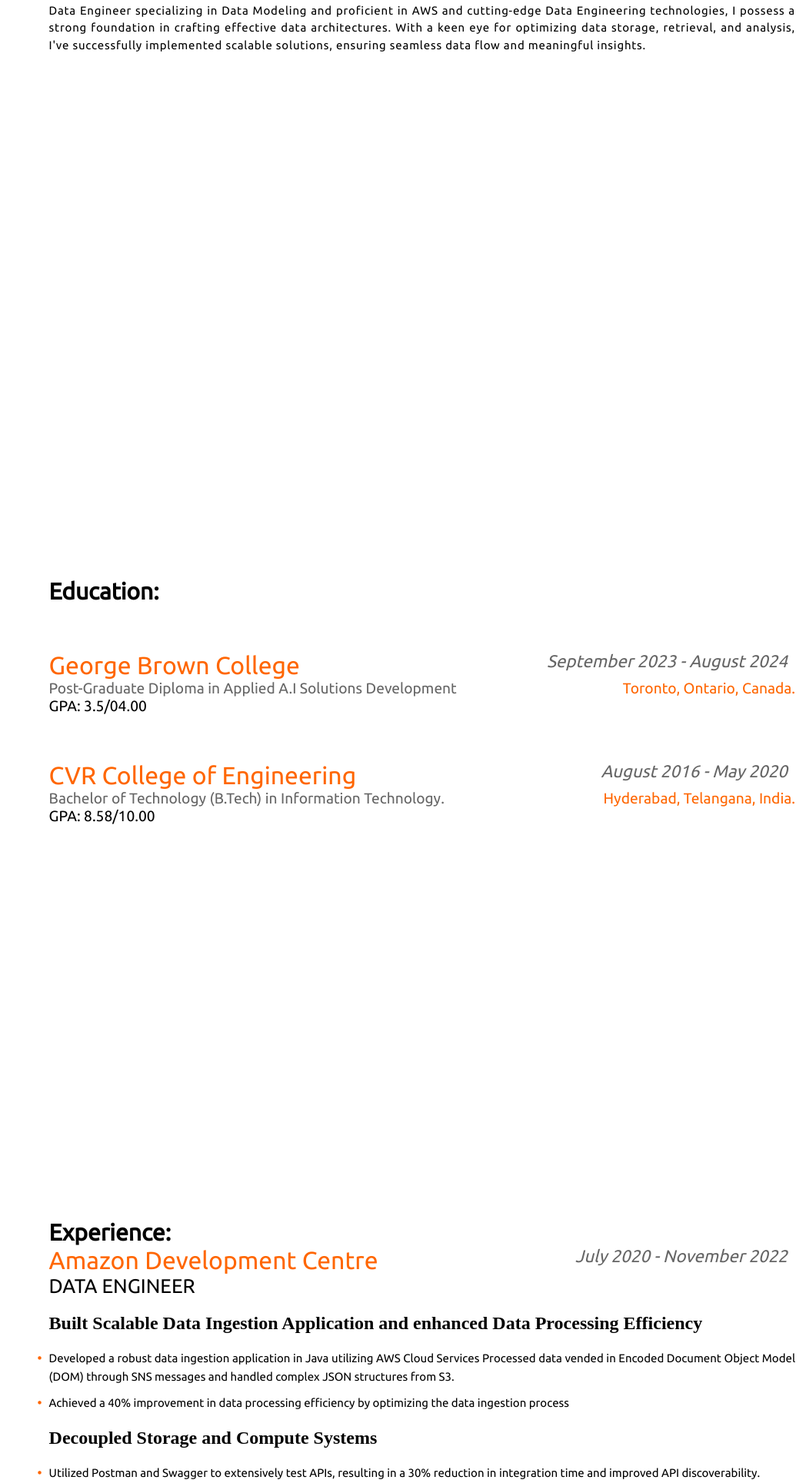
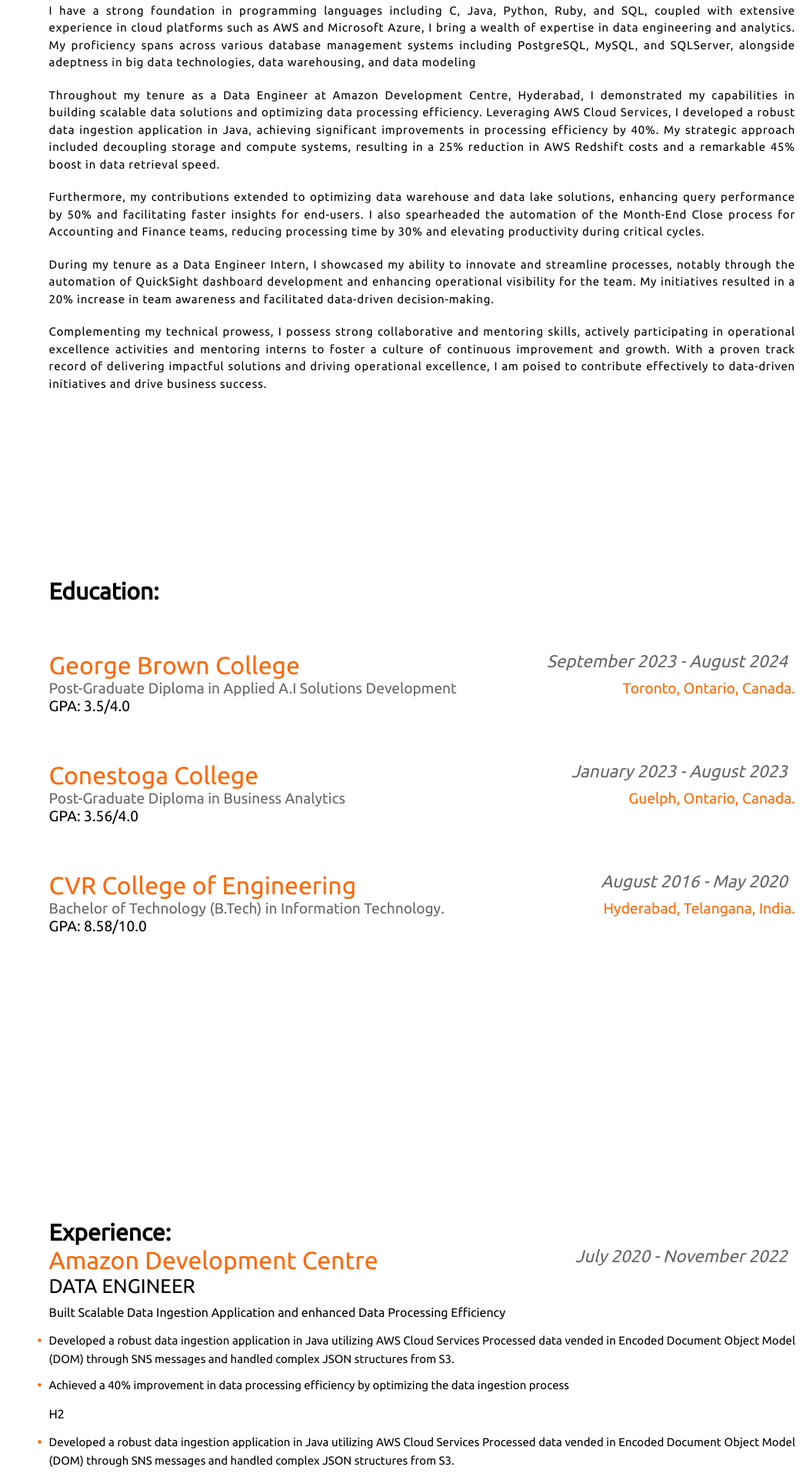
Before and after one commit to CodeNub1/My-Resume, a plain HTML site: page index.html in a window 1280 px wide. Shown: the part 877-2800 px from the top of the page at 77% size, without its empty margins (232-1280 px from the left). Drawn offline with nearby package versions, Linux system fonts and the light colour scheme; a small style sheet from the web is missing.

Commit message:
Refactored Code

```diff
--- a/css/style.css
+++ b/css/style.css
@@ -258,6 +258,12 @@ body {
     font-family: 'Ubuntu', sans-serif;
     color: black;
     font-size: 1.6rem;
+  }
+
+  .experience-sub-sub-heading {
+    font-family: 'Ubuntu', sans-serif;
+    color: black;
+    font-size: 1.0rem;
   }
 
   /* Style for experience details */
--- a/index.html
+++ b/index.html
@@ -71,7 +71,19 @@
                 <h1 class="summary-bold-heading">Professional Summary:</h1>
                 <div class="summary-details">
                     <div>
-                        Data Engineer specializing in Data Modeling and proficient in AWS and cutting-edge Data Engineering technologies, I possess a strong foundation in crafting effective data architectures. With a keen eye for optimizing data storage, retrieval, and analysis, I've successfully implemented scalable solutions, ensuring seamless data flow and meaningful insights.
+                        I have a strong foundation in programming languages including C, Java, Python, Ruby, and SQL, coupled with extensive experience in cloud platforms such as AWS and Microsoft Azure, I bring a wealth of expertise in data engineering and analytics. My proficiency spans across various database management systems including PostgreSQL, MySQL, and SQLServer, alongside adeptness in big data technologies, data warehousing, and data modeling
+                    </div>
+                    <div>
+                        Throughout my tenure as a Data Engineer at Amazon Development Centre, Hyderabad, I demonstrated my capabilities in building scalable data solutions and optimizing data processing efficiency. Leveraging AWS Cloud Services, I developed a robust data ingestion application in Java, achieving significant improvements in processing efficiency by 40%. My strategic approach included decoupling storage and compute systems, resulting in a 25% reduction in AWS Redshift costs and a remarkable 45% boost in data retrieval speed.
+                    </div>
+                    <div>
+                        Furthermore, my contributions extended to optimizing data warehouse and data lake solutions, enhancing query performance by 50% and facilitating faster insights for end-users. I also spearheaded the automation of the Month-End Close process for Accounting and Finance teams, reducing processing time by 30% and elevating productivity during critical cycles.
+                    </div>
+                    <div>
+                        During my tenure as a Data Engineer Intern, I showcased my ability to innovate and streamline processes, notably through the automation of QuickSight dashboard development and enhancing operational visibility for the team. My initiatives resulted in a 20% increase in team awareness and facilitated data-driven decision-making.
+                    </div>
+                    <div>
+                        Complementing my technical prowess, I possess strong collaborative and mentoring skills, actively participating in operational excellence activities and mentoring interns to foster a culture of continuous improvement and growth. With a proven track record of delivering impactful solutions and driving operational excellence, I am poised to contribute effectively to data-driven initiatives and drive business success.
                     </div>
                 </div>
             </section>
@@ -95,7 +107,28 @@
                         </div>
                     </div>
                     <div class="education-score">
-                        GPA: 3.5/04.00
+                        GPA: 3.5/4.0
+                    </div>
+                </div>
+                <div class="education-item">
+                    <div class="education-heading">
+                        <div class="education-title">
+                            Conestoga College
+                        </div>
+                        <div class="education-date">
+                            January 2023 - August 2023
+                        </div>
+                    </div>
+                    <div class="education-subheading">
+                        <div class="education-background">
+                            Post-Graduate Diploma in Business Analytics
+                        </div>
+                        <div class="education-location">
+                            Guelph, Ontario, Canada.
+                        </div>
+                    </div>
+                    <div class="education-score">
+                        GPA: 3.56/4.0
                     </div>
                 </div>
                 <div class="education-item">
@@ -116,7 +149,7 @@
                         </div>
                     </div>
                     <div class="education-score">
-                        GPA: 8.58/10.00
+                        GPA: 8.58/10.0
                     </div>
                 </div>
             </section>
@@ -134,7 +167,9 @@
                         DATA ENGINEER
                     </div>
                     <div class="experience-details">
-                    <h2>Built Scalable Data Ingestion Application and enhanced Data Processing Efficiency</h2>
+                        <div class="experience-sub-sub-heading">
+                            Built Scalable Data Ingestion Application and enhanced Data Processing Efficiency
+                        </div>
                         <ul>
                             <li>Developed a robust data ingestion application in Java utilizing AWS Cloud Services Processed
                                 data vended in Encoded Document Object Model (DOM) through SNS messages and handled complex JSON structures from S3.
@@ -142,21 +177,16 @@
                             <li>Achieved a 40% improvement in data processing efficiency by optimizing the data ingestion process
                             </li>
                         </ul>
-                    <h2>Decoupled Storage and Compute Systems</h2>
+                        <div class="experience-sub-sub-heading">
+                            H2
+                        </div>
                          <ul>
-                        <li>Utilized Postman and Swagger to extensively test APIs, resulting in a 30% reduction in integration time and
-                            improved API discoverability.</li>
-                        <!-- Other points related to API development and testing -->
+                            <li>Developed a robust data ingestion application in Java utilizing AWS Cloud Services Processed
+                                data vended in Encoded Document Object Model (DOM) through SNS messages and handled complex JSON structures from S3.
+                            </li>
+                            <li>Achieved a 40% improvement in data processing efficiency by optimizing the data ingestion process
+                            </li>
                         </ul>
-
-                    <h2>Version Control and Collaboration</h2>
-                    <ul>
-                        <li>Reduced code conflicts by 25% through efficient Git management, enabling seamless collaboration among team
-                            members.</li>
-                        <!-- Other points related to version control and collaboration -->
-                    </ul>
-
-                    <!-- Continue adding headings and points for each group of related experience -->
                     </div>
                 </div>
             </section>
```
Lines whose indentation alone changed are shown as unchanged.
